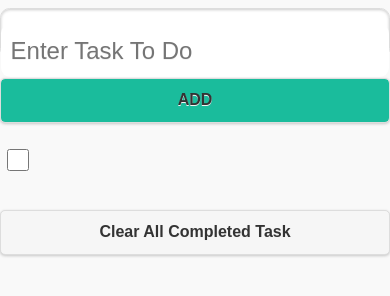
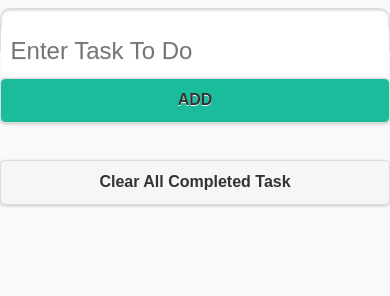
Before and after one commit to Pariksha-ctrl/first_project_cordova, a website: page www/index.html in a window 390 px wide. Shown: the part 298-594 px from the top of the page. Drawn offline with Linux system fonts and the light colour scheme; some packages are replaced by stand-ins of ours; files that its build step writes are made by us from their sources.

Commit message:
Code to delete the completed task has been added and the check box has been removed.

```diff
--- a/www/index.html
+++ b/www/index.html
@@ -52,11 +52,13 @@
           <input type="text" id="new_task" placeholder="Enter Task To Do" />
           <button id="add_task_button">ADD</button>
           <ul id="to_do_list"></ul>
+          <!-- <br />
+          <input type="checkbox" id="toggle_all_task_item>" />
+          <br /> -->
           <br />
-          <input type="checkbox" id="toggle_all_task" />
-          <br />
-          <br />
-          <button type="checkbox" id="clear_all_completed_task">Clear All Completed Task</button>
+          <button type="checkbox" id="delete_all_completed_task">
+            Clear All Completed Task
+          </button>
         </div>
       </body>
       <!-- /content -->
```
